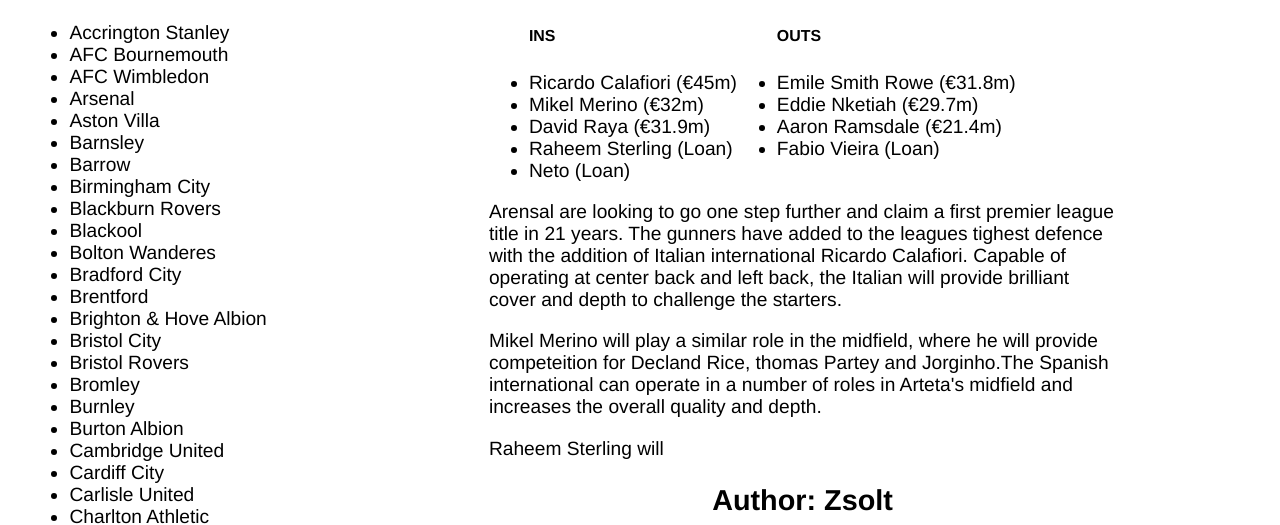
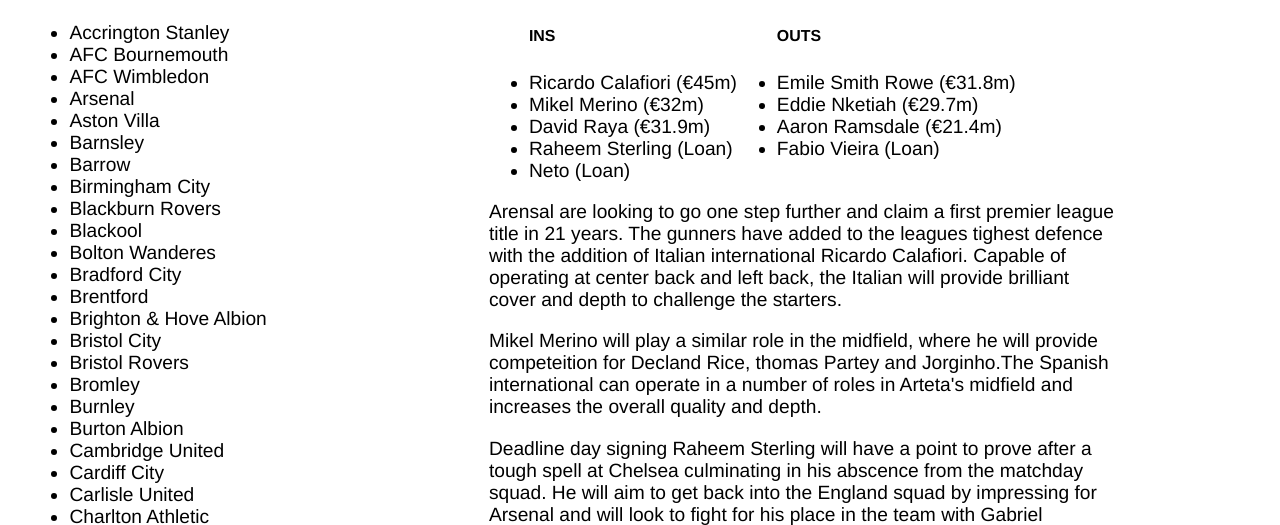
Before and after one commit to FootballNerd19/FootballNerd19.github.io, a plain HTML site: page index.html in a window 1280 px wide. Shown: the part 308-833 px from the top of the page. Drawn offline with Linux system fonts and the light colour scheme; no server answers.

Commit message:
Update index.html

```diff
--- a/index.html
+++ b/index.html
@@ -175,7 +175,7 @@
 
                         <p>Arensal are looking to go one step further and claim a first premier league title in 21 years. The gunners have added to the leagues tighest defence with the addition of Italian international Ricardo Calafiori. Capable of operating at center back and left back, the Italian will provide brilliant cover and depth to challenge the starters.</p>
                          <p>Mikel Merino will play a similar role in the midfield, where he will provide competeition for Decland Rice, thomas Partey and Jorginho.The Spanish international can operate in a number of roles in Arteta's midfield and increases the overall quality and depth. </p>
-                         <p> Raheem Sterling will
+                         <p>Deadline day signing Raheem Sterling will have a point to prove after a tough spell at Chelsea culminating in his abscence from the matchday squad. He will aim to get back into the England squad by impressing for Arsenal and will look to fight for his place in the team with Gabriel Martinelli and Leandro Trossard.
                          </p>
                     </main>
                     <footer>
```
